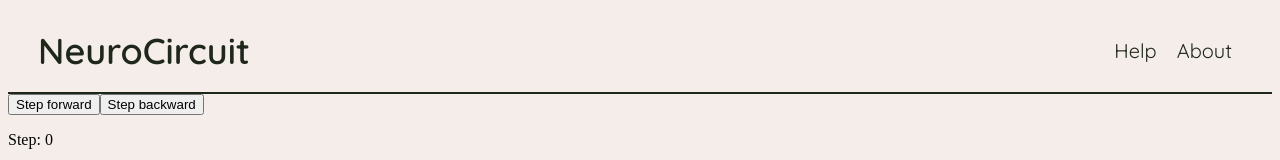
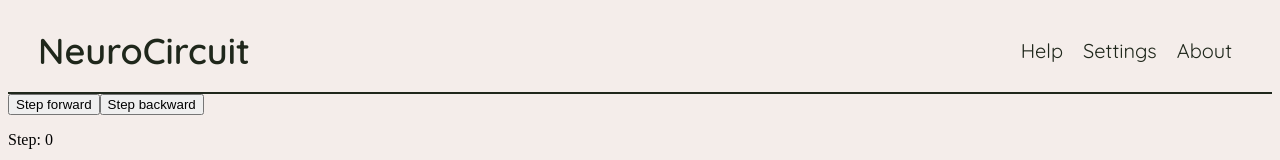
Before and after one commit to CRook99/neuron-connect, a React (Vite) app: page / in a window 1280 px wide. Shown: the top 160 px of the page. Built offline with nearby package versions, Linux system fonts and the light colour scheme.

Commit message:
Persisten button added

```diff
--- a/src/components/HelpButton.tsx
+++ b/src/components/PersistentButton.tsx
@@ -1,12 +1,16 @@
-import { useState } from "react";
-import "./HelpButton.css";
+import { FC, useState } from "react";
 
-interface HelpButtonProps {
-  isHelpActive: boolean;
+interface PersistentButtonProps {
+  text: string;
+  isActive: boolean;
   onClick: () => void;
 }
 
-const HelpButton = (props: HelpButtonProps) => {
+const PersistentButton: FC<PersistentButtonProps> = ({
+  text,
+  isActive,
+  onClick,
+}) => {
   const [hovered, setHovered] = useState(false);
 
   const handleMouseEnter = () => {
@@ -19,11 +23,7 @@
 
   const style = {
     transition: "background-color 0.1s ease",
-    backgroundColor: props.isHelpActive
-      ? "#ddc6bd"
-      : hovered
-      ? "#e4d2cb"
-      : "#F4EDEA",
+    backgroundColor: isActive ? "#ddc6bd" : hovered ? "#e4d2cb" : "#F4EDEA",
     cursor: "pointer",
   };
 
@@ -32,14 +32,14 @@
       <div
         className="button"
         style={style}
-        onClick={props.onClick}
+        onClick={onClick}
         onMouseEnter={handleMouseEnter}
         onMouseLeave={handleMouseLeave}
       >
-        Help
+        {text ? text : "NONE"}
       </div>
     </>
   );
 };
 
-export default HelpButton;
+export default PersistentButton;
--- a/src/pages/Home.tsx
+++ b/src/pages/Home.tsx
@@ -4,14 +4,15 @@
 import Board from "../components/Board";
 import Dock from "../components/Dock";
 import Header from "../components/Header";
-import HelpButton from "../components/HelpButton";
 import HelpSidebar from "../components/HelpSidebar";
 import { Link } from "react-router-dom";
 import { NUM_COLS, NUM_ROWS } from "../utils/constants";
 import { useFrequencyContext } from "../contexts/FrequencyContext";
+import PersistentButton from "../components/PersistentButton";
 
 const Home = () => {
   const [isHelpActive, setIsHelpActive] = useState(false);
+  const [isSettingsActive, setIsSettingsActive] = useState(false);
 
   const { step, stepForward, stepBackward } = useFrequencyContext();
 
@@ -30,9 +31,15 @@
   return (
     <>
       <Header>
-        <HelpButton
-          isHelpActive={isHelpActive}
+        <PersistentButton
+          text="Help"
+          isActive={isHelpActive}
           onClick={() => setIsHelpActive(!isHelpActive)}
+        />
+        <PersistentButton
+          text="Settings"
+          isActive={isSettingsActive}
+          onClick={() => setIsSettingsActive(!isSettingsActive)}
         />
         <Link to="/about">
           <div>About</div>
```
Also changed, not shown: src/components/HelpButton.css (deleted).
